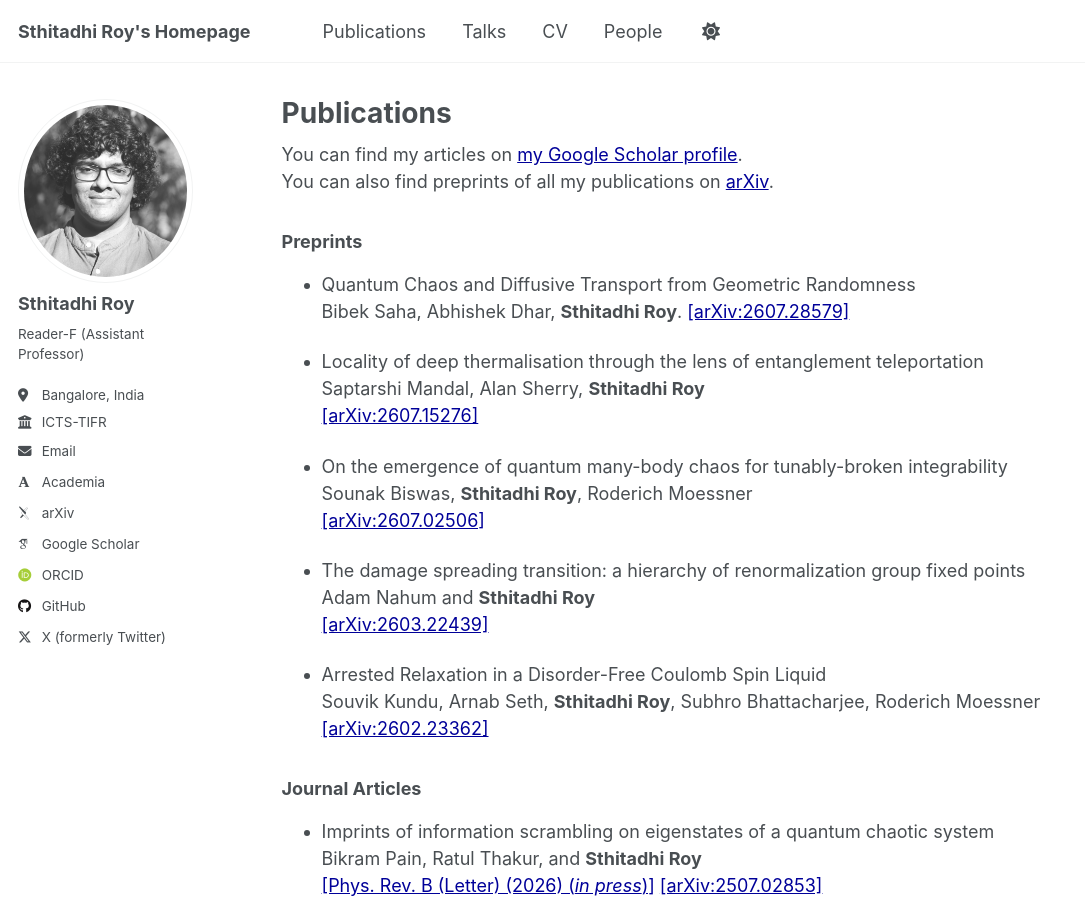
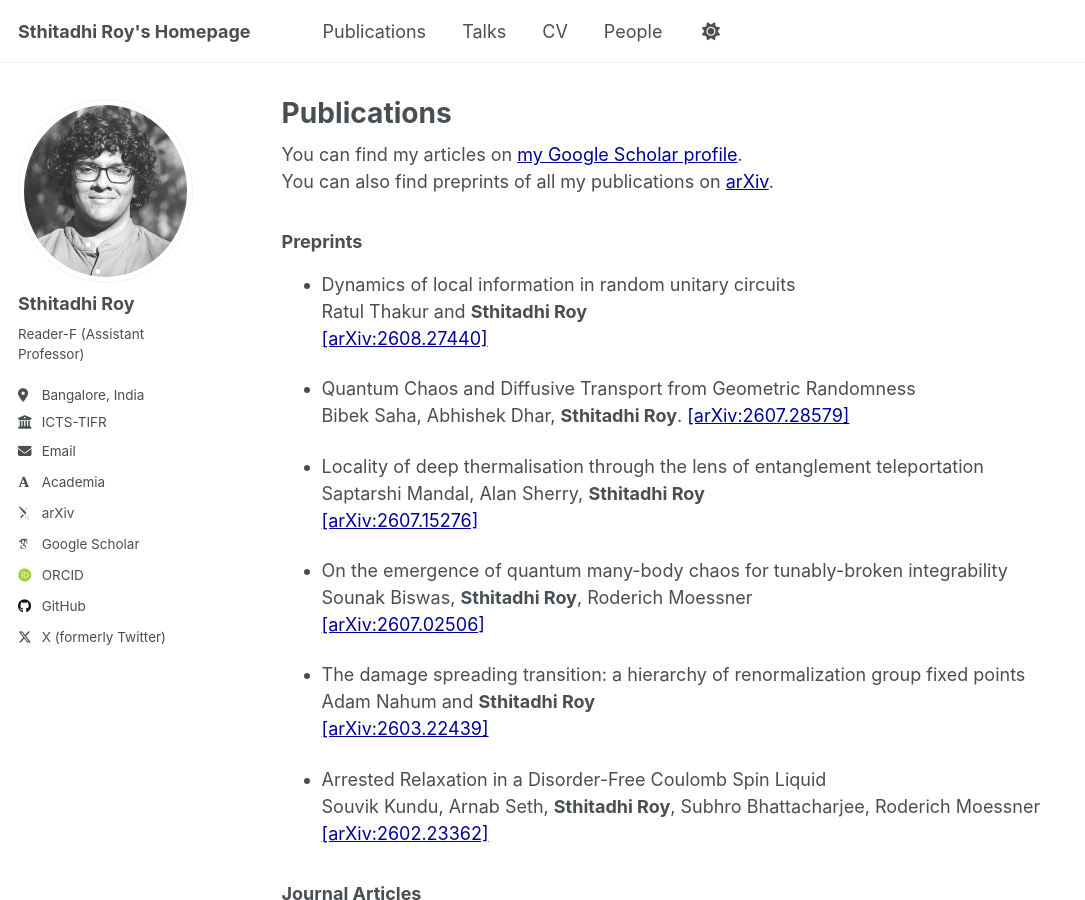
Before and after one commit to sthitadhi-roy/sthitadhi-roy.github.io, a Jekyll site: the page built from _pages/publications.md, in a window 1280 px wide and 900 px high. Shown: the whole window, without its empty margins (0-1085 px from the left). Built offline with Jekyll 4.4.1, drawn with Linux system fonts in a browser that asks for light colours; some web fonts are replaced.

Commit message:
updated publications.md with info latice paper

```diff
--- a/_pages/publications.md
+++ b/_pages/publications.md
@@ -18,6 +18,10 @@ author_profile: true
 {% include base_path %}
 
 ### Preprints
+
+- Dynamics of local information in random unitary circuits
+  Ratul Thakur and **Sthitadhi Roy**
+  [[arXiv:2608.27440]](https://arxiv.org/abs/2608.27440)
 
 - Quantum Chaos and Diffusive Transport from Geometric Randomness
   Bibek Saha, Abhishek Dhar, **Sthitadhi Roy**.
```
